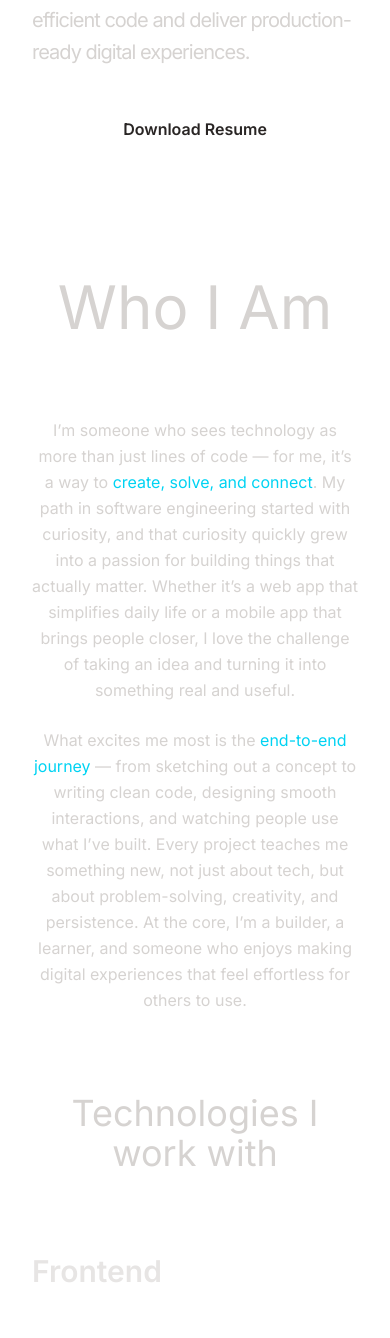
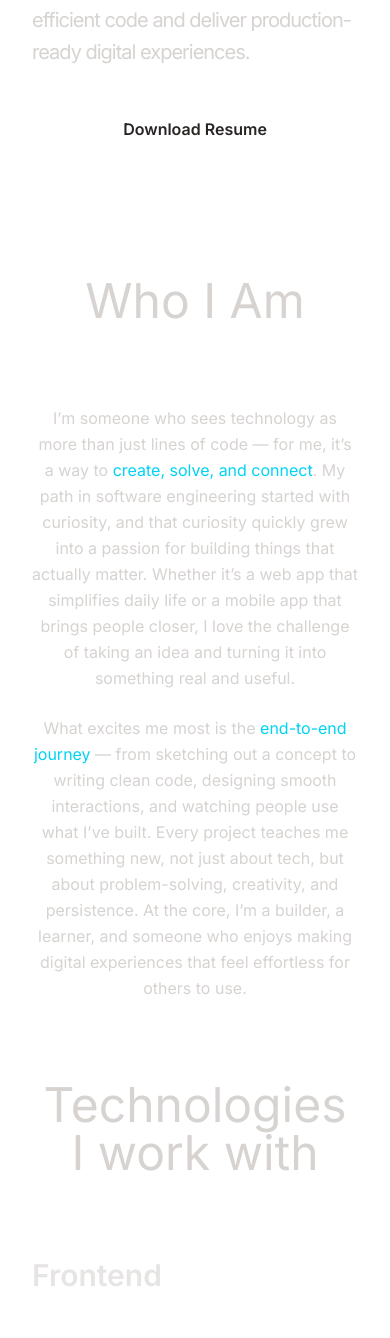
Before and after one commit to Sohaib-Kamal04/Portfolio, a React (Vite) app: page / in a window 390 px wide. Shown: the part 899-2237 px from the top of the page. Built offline with nearby package versions, Linux system fonts and the light colour scheme.

Commit message:
Update About.jsx

```diff
--- a/src/pages/About.jsx
+++ b/src/pages/About.jsx
@@ -176,7 +176,7 @@ const About = () => {
   return (
     <div className="pb-24">
       {/* Who I Am */}
-      <h2 className="my-20 text-center text-6xl">Who I Am</h2>
+      <h2 className="my-20 text-center text-5xl lg:text-6xl">Who I Am</h2>
       <motion.div
         variants={containerVariants}
         initial="hidden"
@@ -206,7 +206,7 @@ const About = () => {
       </motion.div>
 
       {/* Technologies */}
-      <h2 className="my-20 text-center text-4xl lg:text-6xl">Technologies I work with</h2>
+      <h2 className="my-20 text-center text-5xl lg:text-6xl">Technologies I work with</h2>
       <div className="space-y-16">
         {techCategories.map((category, categoryIndex) => (
           <div
```
